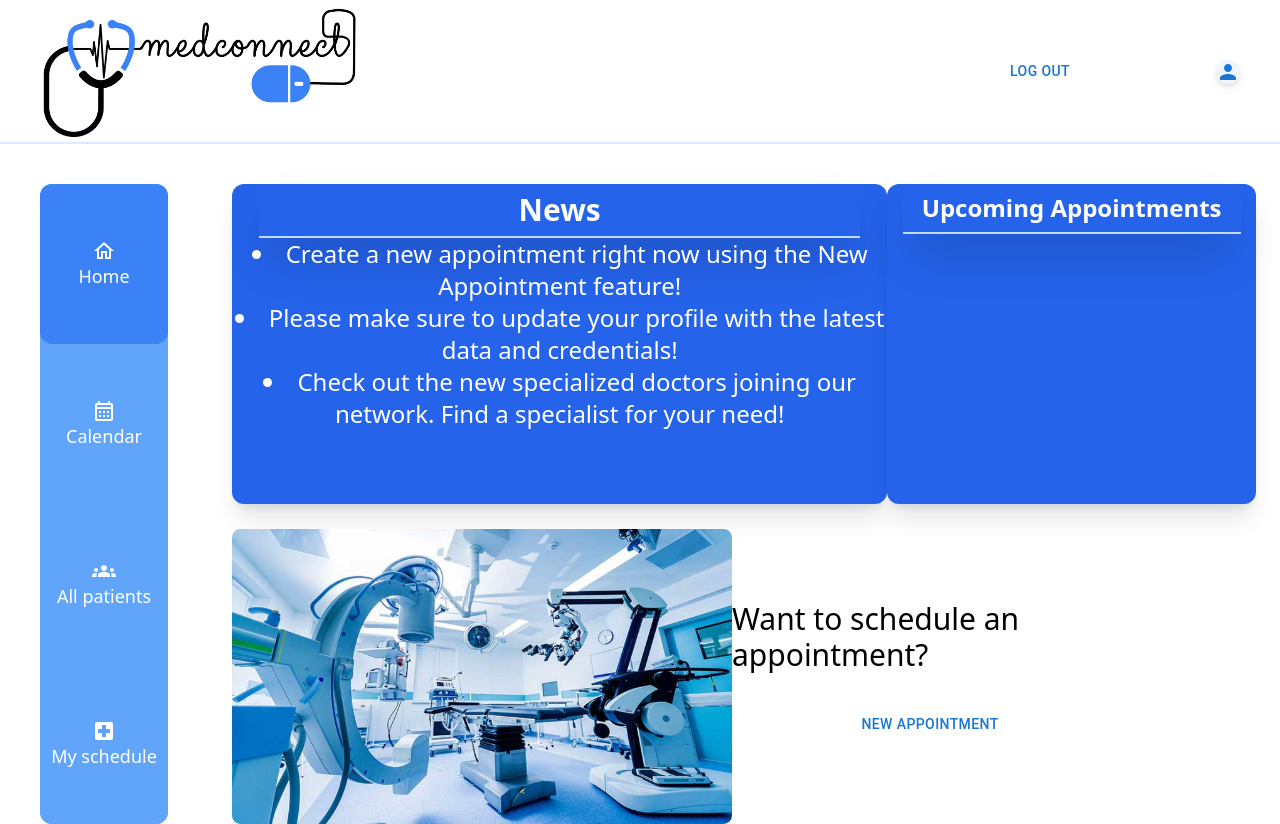
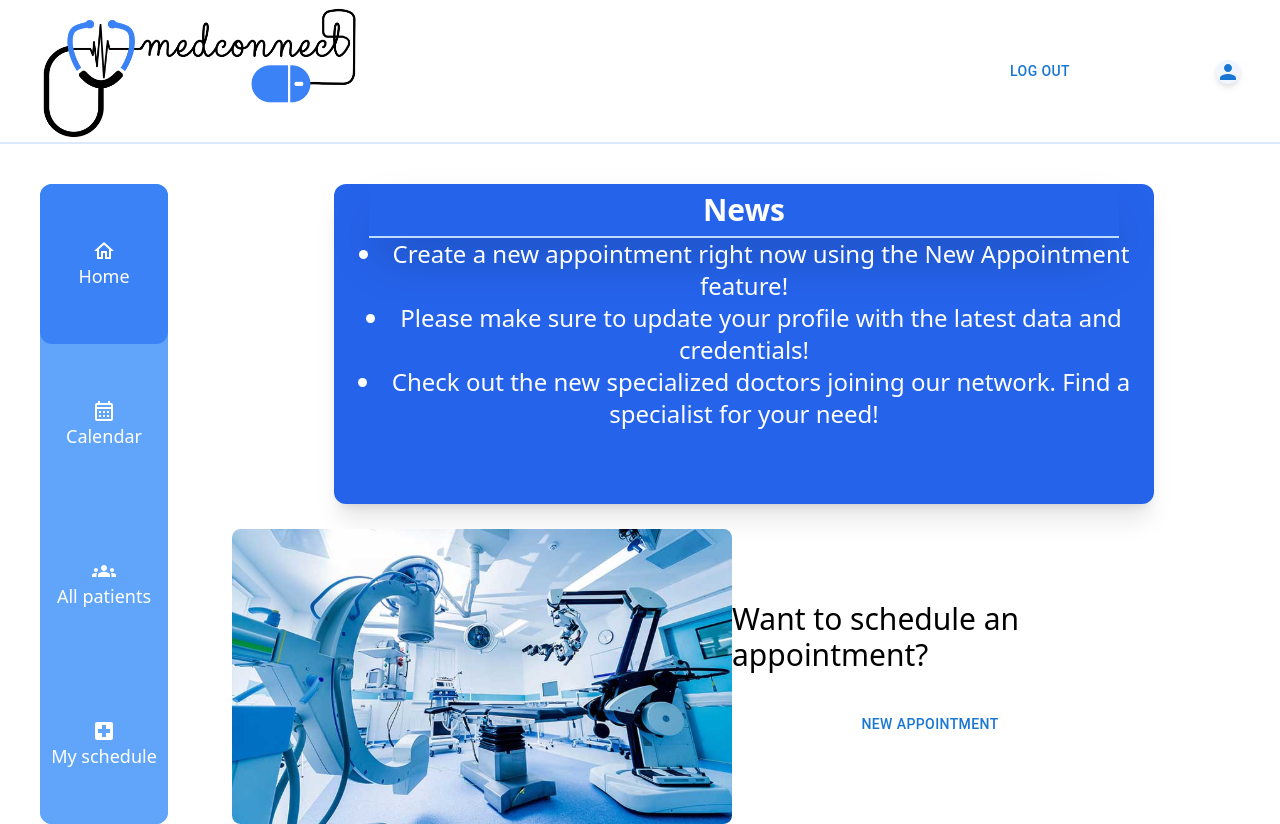
Before and after one commit to LucaStefan112/MedConnect, a Next.js app: page / in a window 1280 px wide. Built offline with nearby package versions, Linux system fonts and the light colour scheme.

Commit message:
Deleted upcoming appointments.

```diff
--- a/components/NewsPannel/NewsPannel.tsx
+++ b/components/NewsPannel/NewsPannel.tsx
@@ -18,7 +18,7 @@ export default function () {
   return (
     <div className='
       flex flex-col items-center
-      bg-blue-600 w-2/3 h-80
+      bg-blue-600 w-4/5 h-80
       text-white text-center text-2xl
       rounded-xl padding-10 shadow-xl'
     >
--- a/pages/index.tsx
+++ b/pages/index.tsx
@@ -10,9 +10,8 @@ import Routes from '@/utils/Routes'
 export default function Home() {
   return (
     <div className='main_page justify-between'>
-      <div className='flex flex-row justify-between w-full'>
+      <div className='flex flex-row justify-center w-full'>
         <NewsPannel />
-        <UpcomingAppointments />
       </div>
       <div className='flex flex-row justify-between w-full items-center'>
         <Image src={ Images.HOME_IMAGE } alt='Home Image' width={ 500 } height={ 500 } />
```
